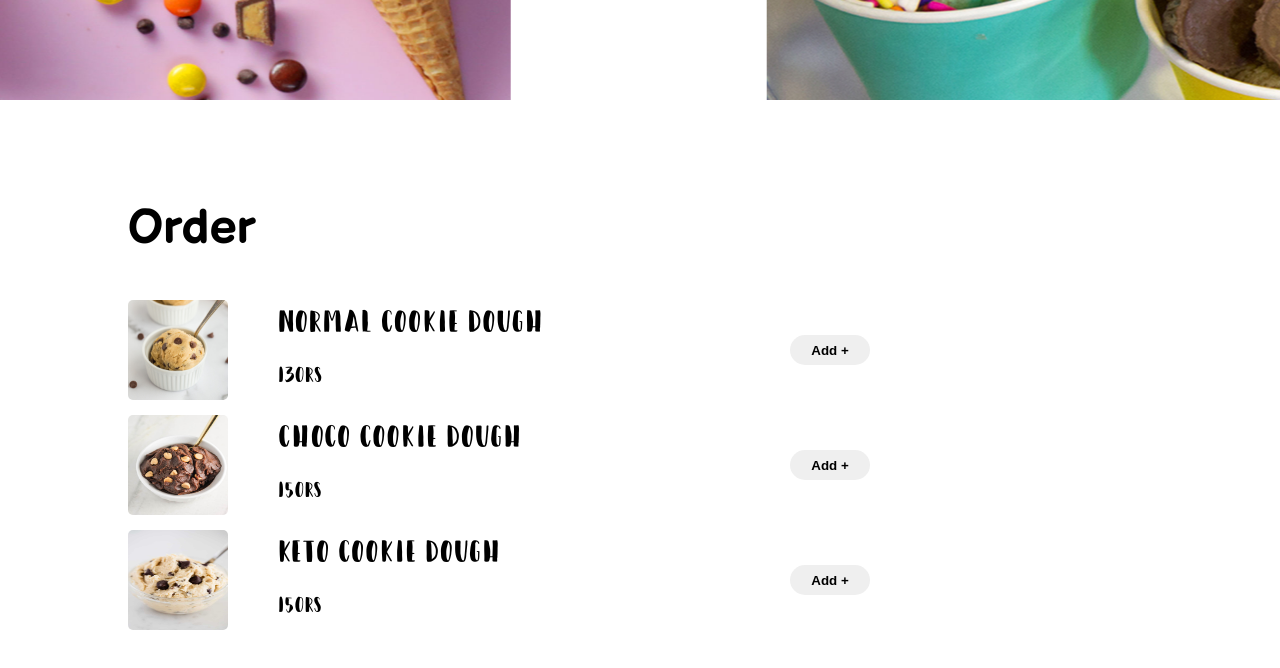
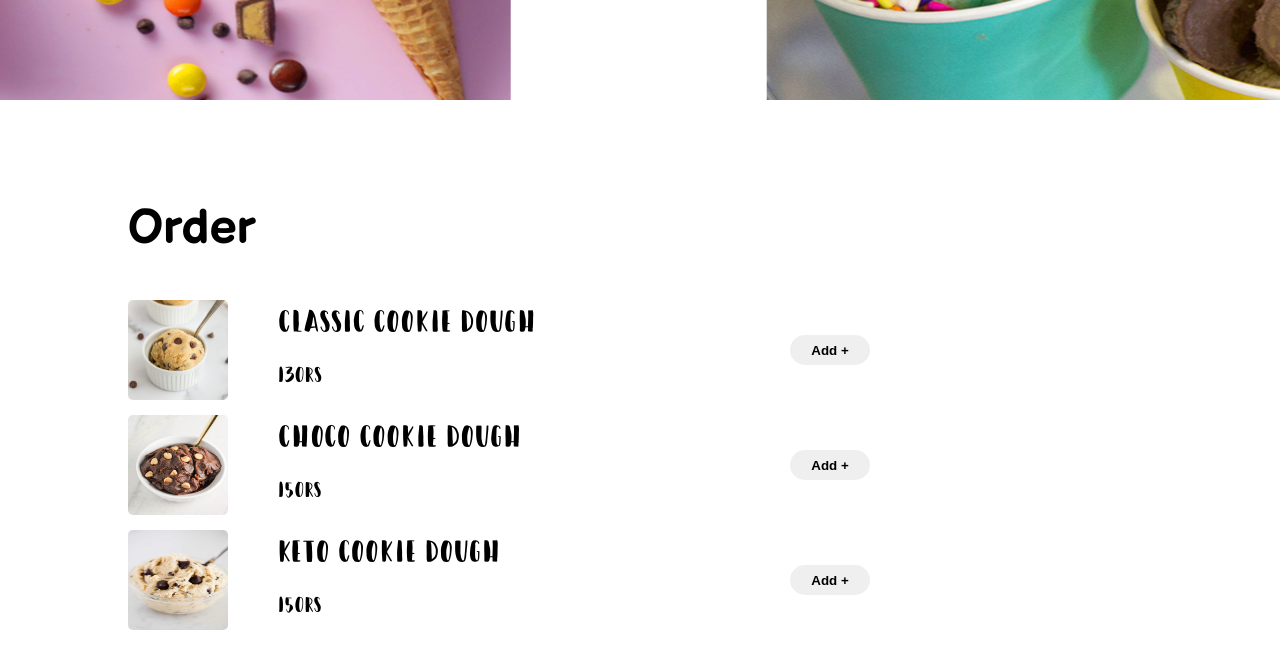
Before and after one commit to Shivama995/Doozies, a plain HTML site: page index.html in a window 1280 px wide. Shown: the part 635-1303 px from the top of the page. Drawn offline with Linux system fonts and the light colour scheme.

Commit message:
Update index.html

```diff
--- a/index.html
+++ b/index.html
@@ -47,7 +47,7 @@
             <div id="menu">
                 <div id="item1" onclick="cartpush(1)">
                     <img src="pics/cookiemenu1.jpg">
-                    <div>Normal Cookie Dough
+                    <div>Classic Cookie Dough
                         <p>130rs</p>
                     </div>
                     <button type="submit">Add +</button>
```
